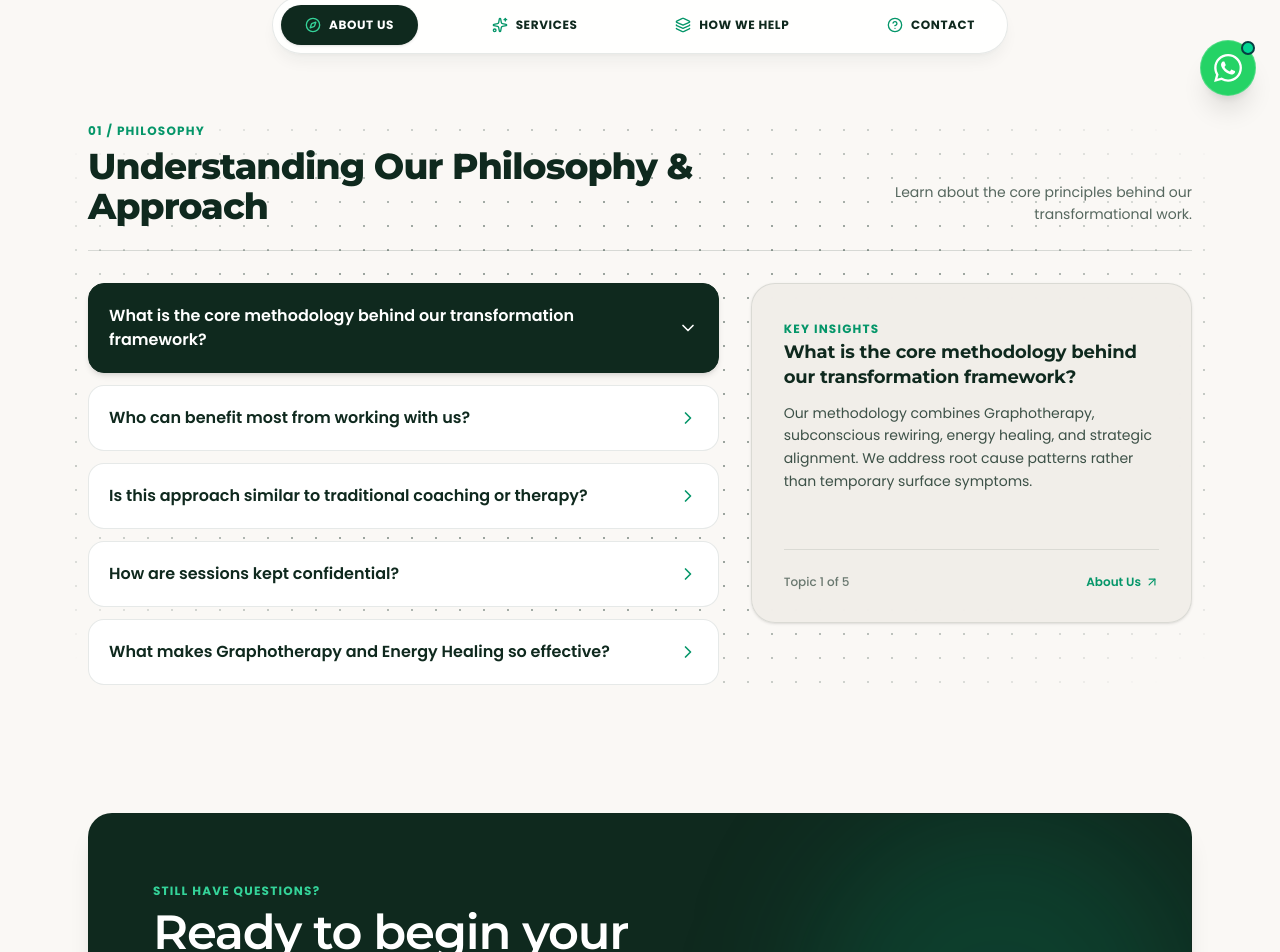
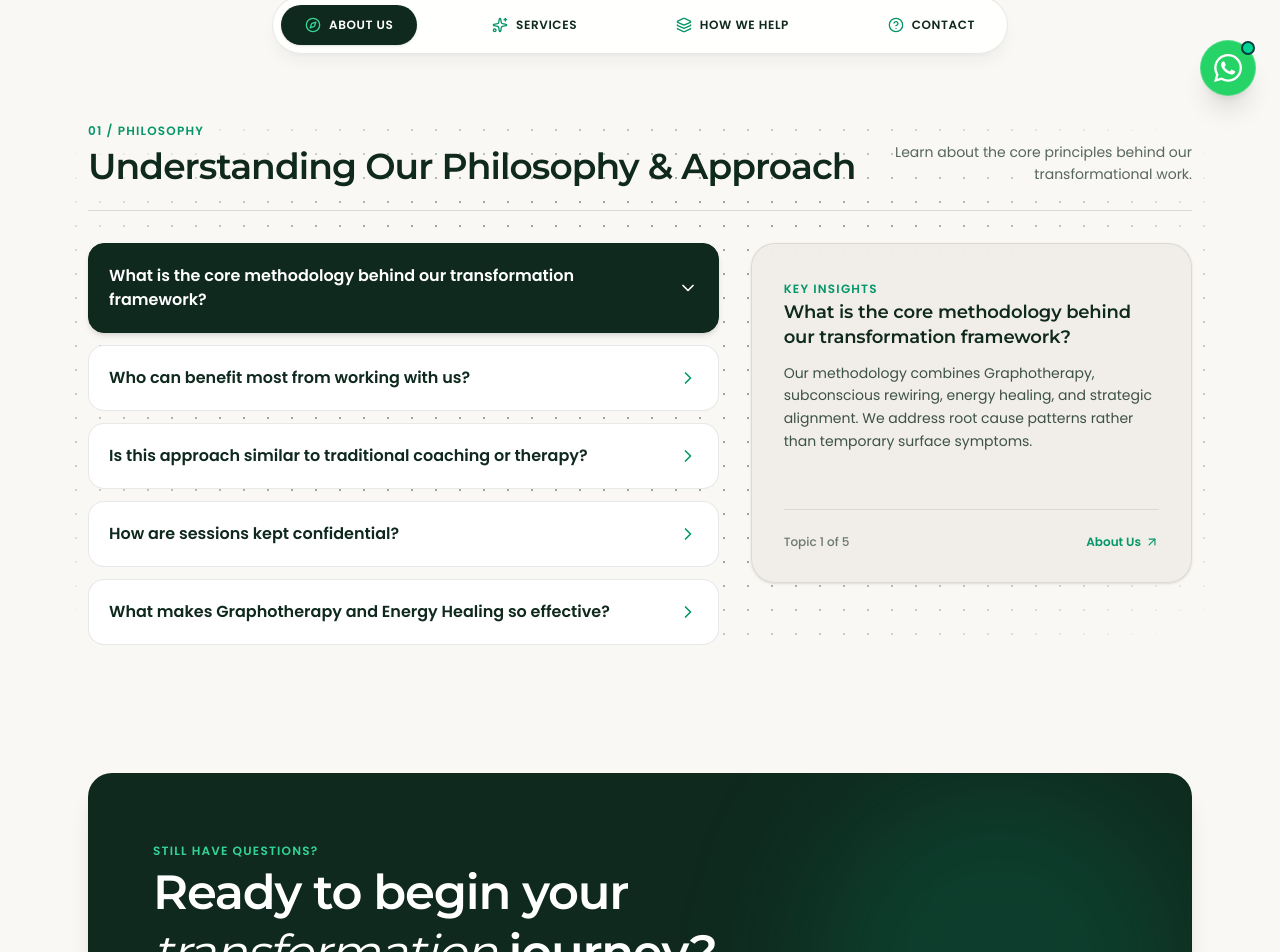
Before and after one commit to rohitchauhan108/calmind-wellness-portal, a Next.js app: page /faq in a window 1280 px wide. Shown: the part 680-1632 px from the top of the page. Built offline with nearby package versions, Linux system fonts and the light colour scheme.

Commit message:
fix font

```diff
--- a/src/app/faq/page.tsx
+++ b/src/app/faq/page.tsx
@@ -240,7 +240,7 @@ export default function FAQPage() {
               <button
                 key={cat.id}
                 onClick={() => setActiveTab(cat.id)}
-                className={`flex items-center gap-2 px-6 py-3 rounded-full text-xs font-bold uppercase tracking-wider transition-all duration-300 shrink-0 ${
+                className={`flex items-center gap-2 px-6 py-3 rounded-full text-xs font-semibold uppercase tracking-wider transition-all duration-300 shrink-0 ${
                   isTabActive
                     ? "bg-[#0F291E] text-white shadow-sm"
                     : "text-[#0F291E] hover:bg-[#0F291E]/5"
@@ -280,10 +280,10 @@ export default function FAQPage() {
             {/* Category Header */}
             <div className="flex flex-col md:flex-row md:items-end justify-between border-b border-[#0F291E]/15 pb-6 gap-4">
               <div>
-                <span className="text-xs font-bold tracking-widest text-[#059669] uppercase">
+                <span className="text-xs font-semibold tracking-widest text-[#059669] uppercase">
                   {activeSection.number} / {activeSection.tagline}
                 </span>
-                <h2 className="text-3xl sm:text-4xl font-extrabold mt-1 text-[#0F291E] tracking-tight">
+                <h2 className="text-3xl sm:text-4xl font-semibold mt-1 text-[#0F291E] tracking-tight">
                   {activeSection.title}
                 </h2>
               </div>
@@ -327,7 +327,7 @@ export default function FAQPage() {
               {/* Right Column: Key Insights Preview Card */}
               <div className="lg:col-span-5 bg-[#EFECE6]/80 backdrop-blur-sm p-8 rounded-3xl border border-[#0F291E]/10 min-h-[340px] flex flex-col justify-between sticky top-8 shadow-sm">
                 <div className="space-y-4">
-                  <span className="text-xs font-bold uppercase tracking-widest text-[#059669]">
+                  <span className="text-xs font-semibold uppercase tracking-widest text-[#059669]">
                     Key Insights
                   </span>
 
@@ -340,7 +340,7 @@ export default function FAQPage() {
                       transition={{ duration: 0.2 }}
                       className="space-y-3"
                     >
-                      <h3 className="font-bold text-lg text-[#0F291E] leading-snug">
+                      <h3 className="font-semibold text-lg text-[#0F291E] leading-snug">
                         {activeItem?.question}
                       </h3>
                       <p className="text-sm text-[#0F291E]/80 leading-relaxed font-light">
@@ -377,7 +377,7 @@ export default function FAQPage() {
           <div className="absolute top-0 right-0 w-96 h-96 bg-[#059669]/20 rounded-full blur-3xl pointer-events-none" />
 
           <div className="relative z-10 max-w-2xl space-y-6">
-            <span className="text-xs font-bold uppercase tracking-widest text-[#34D399]">
+            <span className="text-xs font-semibold uppercase tracking-widest text-[#34D399]">
               Still Have Questions?
             </span>
             <h2 className="text-3xl sm:text-5xl font-semibold tracking-tight leading-tight">
```
